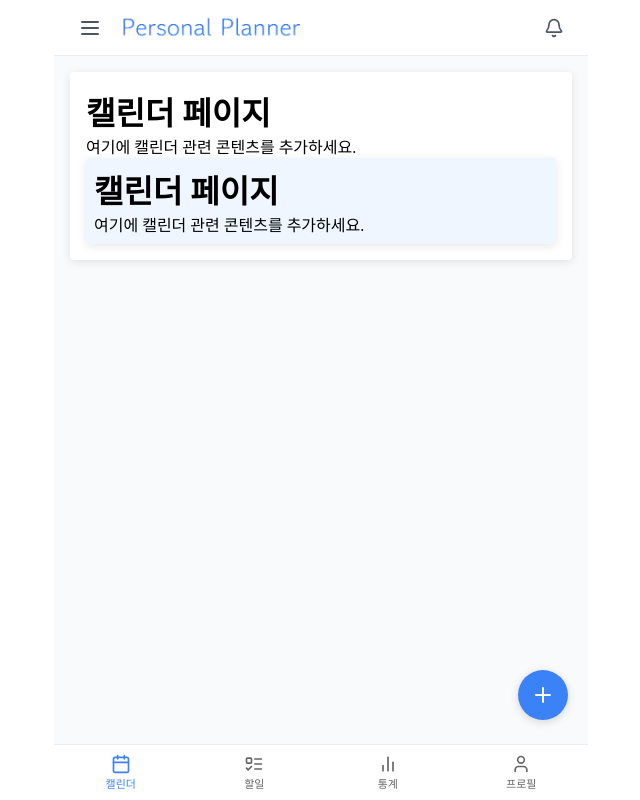
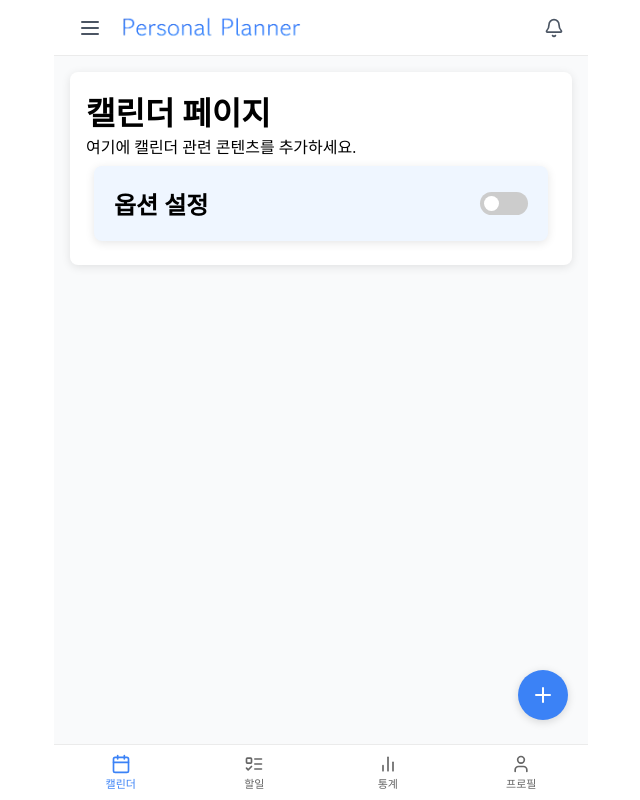
Before and after one commit to PG4-FinalProject/react-personal-planner, a React (Vite) app: page /calendar in a window 1280 px wide. Shown: the whole page, without its empty margins (319-959 px from the left). Built offline with nearby package versions, Linux system fonts and the light colour scheme.

Commit message:
hotfix: 버튼 수정 및 테스트

```diff
--- /dev/null
+++ b/src/components/common/ToggleBtn.tsx
@@ -0,0 +1,72 @@
+import React, { useState } from 'react';
+import styled from 'styled-components';
+import { palette } from '../../styles/palette'; // palette 경로를 맞춰주세요
+
+const ToggleSwitch = styled.label`
+  position: relative;
+  display: inline-block;
+  width: 47.7px;
+  height: 23.33px;
+`;
+
+const ToggleSlider = styled.span`
+  position: absolute;
+  cursor: pointer;
+  top: 0;
+  left: 0;
+  right: 0;
+  bottom: 0;
+  background-color: #ccc; // 비활성화 상태 색상
+  transition: 0.4s;
+  border-radius: 34px;
+
+  &:before {
+    position: absolute;
+    content: '';
+    height: 15px;
+    width: 15px;
+    left: 4px;
+    bottom: 4px;
+    background-color: white;
+    transition: 0.4s;
+    border-radius: 50%;
+  }
+`;
+
+const CheckBox = styled.input`
+  opacity: 0;
+  width: 0;
+  height: 0;
+
+  &:checked + ${ToggleSlider} {
+    background-color: ${palette.blue}; // 활성화 상태 색상
+  }
+
+  &:focus + ${ToggleSlider} {
+    box-shadow: 0 0 1px #2196f3;
+  }
+
+  &:checked + ${ToggleSlider}:before {
+    transform: translateX(26px);
+  }
+`;
+
+interface ToggleProps {
+  isActive: boolean;
+  onToggle: (active: boolean) => void;
+}
+
+const Toggle: React.FC<ToggleProps> = ({ isActive, onToggle }) => {
+  return (
+    <ToggleSwitch>
+      <CheckBox
+        type="checkbox"
+        checked={isActive}
+        onChange={() => onToggle(!isActive)}
+      />
+      <ToggleSlider />
+    </ToggleSwitch>
+  );
+};
+
+export default Toggle;
--- a/src/components/layout/ContentUIBox.tsx
+++ b/src/components/layout/ContentUIBox.tsx
@@ -7,7 +7,7 @@ const StyledBox = styled.div<{
   margin?: string; // margin을 선택적으로 수정
 }>`
   padding: ${props => props.padding || '16px'}; // 패딩을 유연하게 설정
-  border-radius: 4px;
+  border-radius: 8px;
   background-color: ${props => props.bgColor || '#fff'};
   box-shadow: 0px 2px 10px rgba(0, 0, 0, 0.1);
   margin: ${props => props.margin || '16px'}; // 마진을 유연하게게 설정
--- a/src/pages/Calendar.tsx
+++ b/src/pages/Calendar.tsx
@@ -1,18 +1,37 @@
-import React from 'react';
+import React, { useState } from 'react';
+import styled from 'styled-components';
 import MainLayout from '../components/layout/MainLayout'; // MainLayout 경로를 맞춰주세요.
 import ContentUIBox from '../components/layout/ContentUIBox';
 import { palette } from '../styles/palette';
+import Toggle from '../components/common/ToggleBtn';
+
+const ButtonContainer = styled.div`
+  display: flex;
+  justify-content: space-between; /* 제목과 버튼 사이의 공간을 균등하게 분배 */
+  align-items: center; /* 수직 정렬 */
+  margin: 16px; /* 버튼과 다른 콘텐츠 간의 간격 */
+`;
 
 const Calendar: React.FC = () => {
+  const [isActive, setIsActive] = useState(false); // 상태 관리
+
   return (
     <MainLayout>
       <ContentUIBox bgColor={palette.white}>
         <h1>캘린더 페이지</h1>
         <p>여기에 캘린더 관련 콘텐츠를 추가하세요.</p>
         {/* 캘린더 컴포넌트나 기능을 여기에 추가할 수 있습니다. */}
-        <ContentUIBox bgColor={palette.lightblue} padding="8px" margin="0px">
-          <h1>캘린더 페이지</h1>
-          <p>여기에 캘린더 관련 콘텐츠를 추가하세요.</p>
+
+        <ContentUIBox bgColor={palette.lightblue} padding="4px" margin="8px">
+          <ButtonContainer>
+            <div>
+              <h2>옵션 설정</h2>
+            </div>
+            <Toggle
+              isActive={isActive}
+              onToggle={() => setIsActive(prev => !prev)}
+            />
+          </ButtonContainer>
           {/* 캘린더 컴포넌트나 기능을 여기에 추가할 수 있습니다. */}
         </ContentUIBox>
       </ContentUIBox>
```
